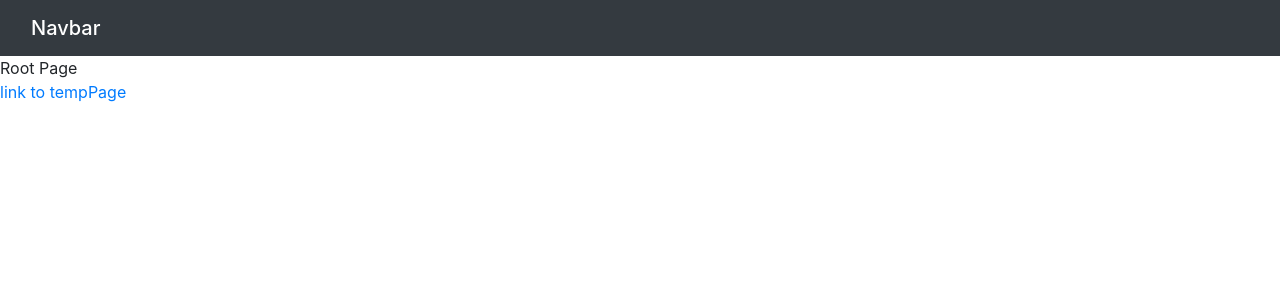
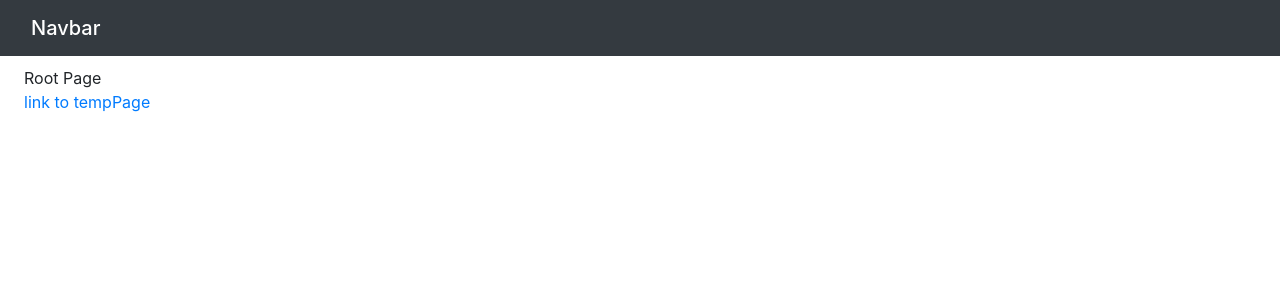
Before and after one commit to IanSanchezBaca/church-check-in, a Next.js app: page / in a window 1280 px wide. Shown: the top 300 px of the page. Built offline with nearby package versions, Linux system fonts and the light colour scheme.

Commit message:
more testing for the css padding

```diff
--- a/src/app/globals.css
+++ b/src/app/globals.css
@@ -1,2 +1,27 @@
 /* This will be use for the global stuff */
 /* @import "tailwindcss"; */
+
+/* . are for classes
+ * # are for id
+ * no "mark" is for modifying tags
+**/
+
+/* .myPadding{
+    padding-top: 10px;
+    padding-left: 24px;
+    padding-right: 24px;
+    padding-bottom: 24px;
+} */
+
+main {
+    padding-top: 10px;
+    padding-left: 24px;
+    padding-right: 24px;
+    padding-bottom: 24px;
+}
+
+
+/*  Padding Best Practices
+ * Use spacing in multiples of 4 or 8 (e.g., 8px, 16px, 24px, 32px)
+ *  — this creates a visually consistent rhythm.
+*/
```
